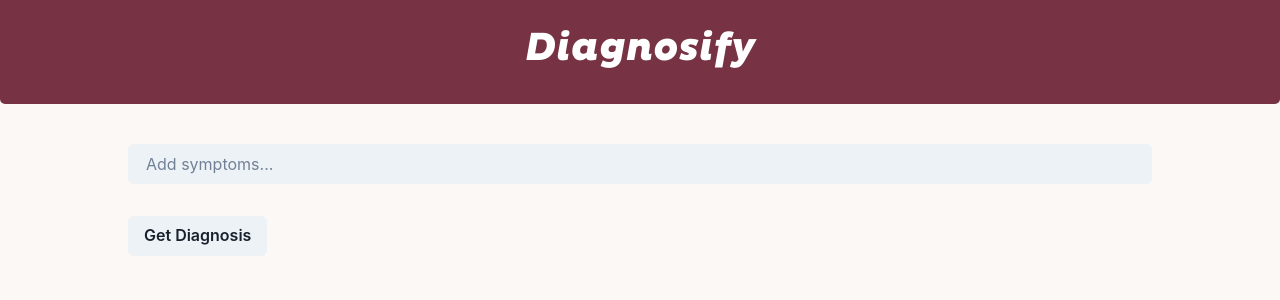
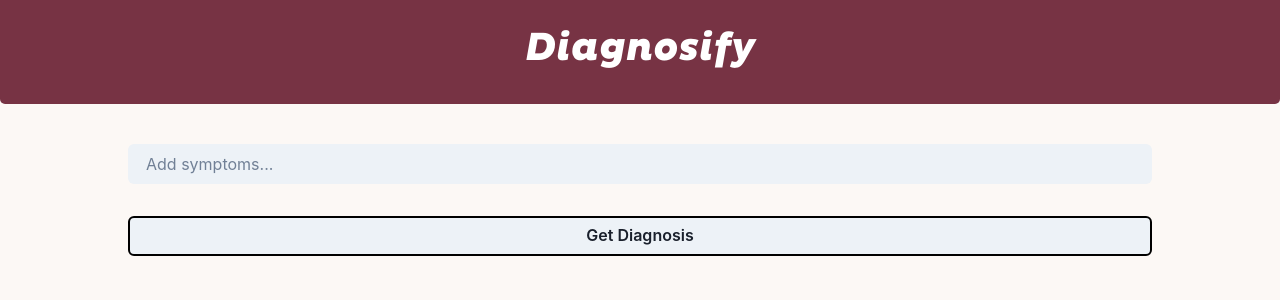
Before and after one commit to zyratlo/irvinehacks2024, a React (Vite) app in the folder frontend/react-app/: page / in a window 1280 px wide. Shown: the top 300 px of the page. Built offline with nearby package versions, Linux system fonts and the light colour scheme.

Commit message:
Added icon to webpage

```diff
--- a/frontend/react-app/index.html
+++ b/frontend/react-app/index.html
@@ -2,7 +2,7 @@
 <html lang="en">
   <head>
     <meta charset="UTF-8" />
-    <link rel="icon" type="image/svg+xml" href="/vite.svg" />
+    <link rel="icon" type="image/jpg" href="./src/assets/favicon.jpg" />
     <link
             href="https://fonts.googleapis.com/css?family=Open Sans"
             rel="stylesheet"
--- a/frontend/react-app/src/components/SearchBar.tsx
+++ b/frontend/react-app/src/components/SearchBar.tsx
@@ -1,16 +1,17 @@
 import 'bootstrap/dist/css/bootstrap.min.css'
-import {HStack, Input, TagCloseButton, Tag, TagLabel, Button, Heading, Divider, UnorderedList, ListItem, Center} from "@chakra-ui/react";
+import {HStack, Input, TagCloseButton, Tag, TagLabel, Button, Heading, Divider, UnorderedList, ListItem} from "@chakra-ui/react";
 import React, { useState } from 'react';
 import './SearchBar.css'
 
 const SearchBar = () => {
-    const url = "https://localhost:8000"
-    const url_prediction = url + "/predict"
+    // const url = "https://localhost:8000"
+    // const url_prediction = url + "/predict"
     // Styling
     const button = {
-        width: '100%',
-        height: '5vh',
-        backgroundColor: '#773344',
+        borderStyle: 'bold',
+        borderColor: 'black',
+        borderWidth: '2px',
+        width: '100%'
     }
 
     const inputBox = {
@@ -97,7 +98,7 @@ const SearchBar = () => {
                             </Tag>))
                     }
                 </HStack>
-                <Button onClick={makePrediction}>Get Diagnosis</Button>
+                <Button onClick={makePrediction} style={button}>Get Diagnosis</Button>
                 {responseData &&
                     <>
                         <div className="largeContainer">
```
Also changed, not shown: frontend/react-app/src/assets/favicon.jpg (added).
